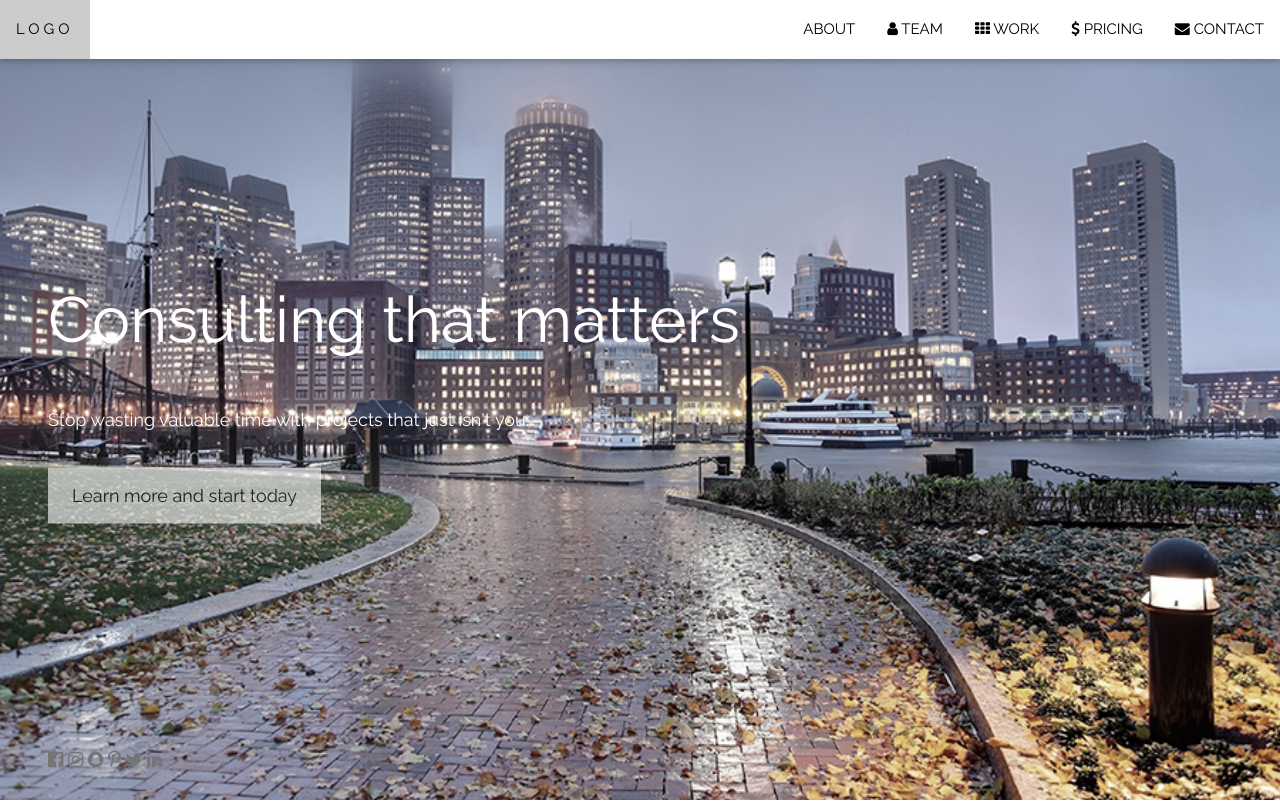
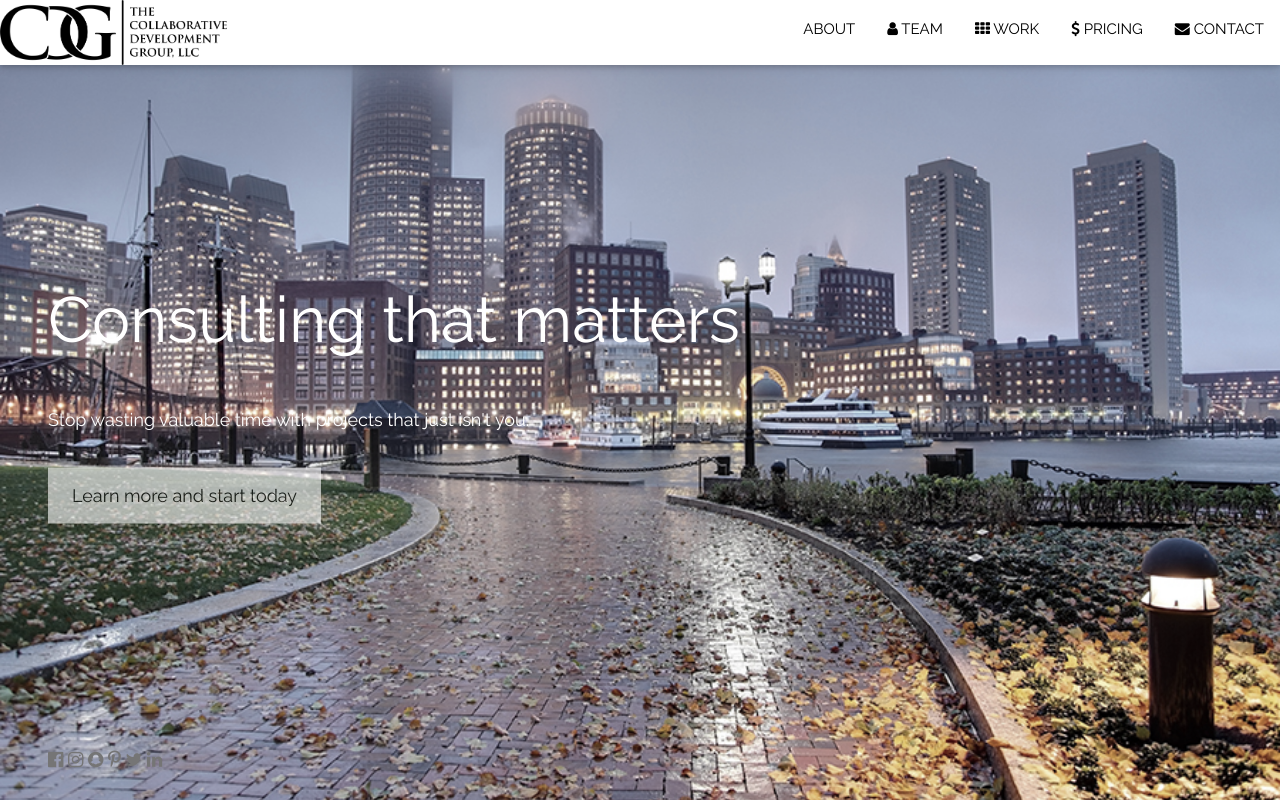
Before and after one commit to codevelopmentgroup/codevelopmentgroup.github.io, a plain HTML site: page index.html in a window 1280 px wide. Shown: the top 803 px of the page. Drawn offline with nearby package versions, Linux system fonts and the light colour scheme.

Commit message:
Add files via upload

```diff
--- a/index.html
+++ b/index.html
@@ -29,7 +29,7 @@ body, html {
 <!-- Navbar (sit on top) -->
 <div class="w3-top">
   <div class="w3-bar w3-white w3-card" id="myNavbar">
-    <a href="#home" class="w3-bar-item w3-button w3-wide">LOGO</a>
+    <img src="logo2.jpg" height='65px' alt='Logo'>
     <!-- Right-sided navbar links -->
     <div class="w3-right w3-hide-small">
       <a href="#about" class="w3-bar-item w3-button">ABOUT</a>
```
Also changed, not shown: logo2.jpg (added).
